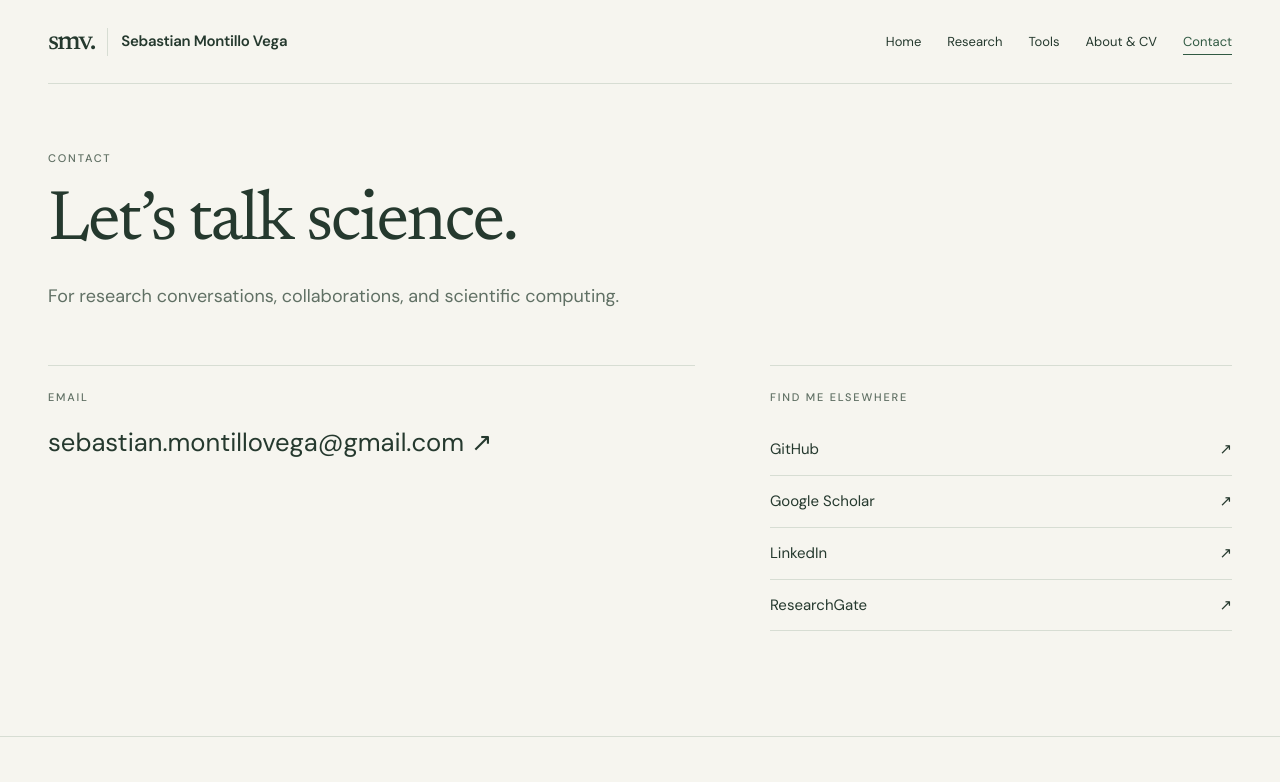
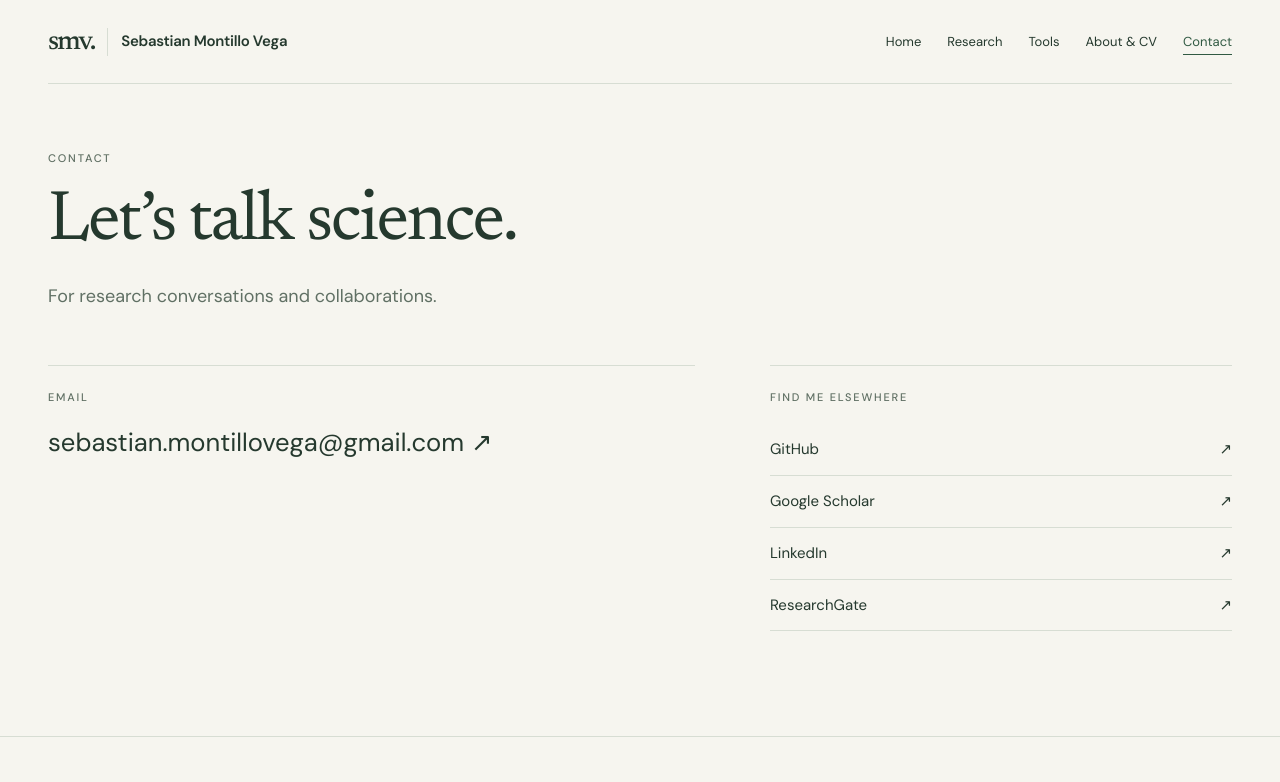
Before and after one commit to Smontillo/smontillo.github.io, a plain HTML site: page ContactInfor.html in a window 1280 px wide. Shown: the top 782 px of the page. Drawn offline with Linux system fonts and the light colour scheme.

Commit message:
Simplify contact invitation to research and collaborations

```diff
--- a/ContactInfor.html
+++ b/ContactInfor.html
@@ -3,7 +3,7 @@
 <head>
 <meta charset="utf-8">
 <meta name="viewport" content="width=device-width, initial-scale=1">
-<meta name="description" content="Contact Sebastian Montillo Vega for research and scientific computing conversations.">
+<meta name="description" content="Contact Sebastian Montillo Vega for research conversations and collaborations.">
 <meta name="theme-color" content="#f6f5ef">
 <title>Contact · Sebastian Montillo Vega</title>
 <link rel="canonical" href="https://smontillo.github.io/ContactInfor.html">
@@ -15,7 +15,7 @@
 </head>
 <body class="">
 <a class="skip-link" href="#main">Skip to content</a><header class="site-header"><div class="shell header-inner"><a class="wordmark" href="index.html"><span class="monogram" aria-hidden="true">smv.</span><span>Sebastian Montillo Vega</span></a><nav class="site-nav" aria-label="Main navigation"><a href="index.html">Home</a><a href="Publications.html">Research</a><a href="Apps.html">Tools</a><a href="CV.html">About & CV</a><a href="ContactInfor.html" aria-current="page">Contact</a></nav></div></header>
-<main id="main"><section class="shell page-intro"><p class="eyebrow">Contact</p><h1>Let’s talk science.</h1><p class="lead">For research conversations, collaborations, and scientific computing.</p></section><section class="shell contact-layout"><div class="contact-email"><span class="eyebrow">Email</span><a href="mailto:sebastian.montillovega@gmail.com">sebastian.montillovega@gmail.com <span aria-hidden="true">↗</span></a></div><div class="contact-profiles"><p class="eyebrow">Find me elsewhere</p><a href="https://github.com/Smontillo"><span>GitHub</span><span aria-hidden="true">↗</span></a><a href="https://scholar.google.com/citations?user=ZayQPHEAAAAJ&amp;hl=en"><span>Google Scholar</span><span aria-hidden="true">↗</span></a><a href="https://www.linkedin.com/in/sebastian-montillovega"><span>LinkedIn</span><span aria-hidden="true">↗</span></a><a href="https://www.researchgate.net/profile/Sebastian-Montillo-2?ev=hdr_xprf"><span>ResearchGate</span><span aria-hidden="true">↗</span></a></div></section></main>
+<main id="main"><section class="shell page-intro"><p class="eyebrow">Contact</p><h1>Let’s talk science.</h1><p class="lead">For research conversations and collaborations.</p></section><section class="shell contact-layout"><div class="contact-email"><span class="eyebrow">Email</span><a href="mailto:sebastian.montillovega@gmail.com">sebastian.montillovega@gmail.com <span aria-hidden="true">↗</span></a></div><div class="contact-profiles"><p class="eyebrow">Find me elsewhere</p><a href="https://github.com/Smontillo"><span>GitHub</span><span aria-hidden="true">↗</span></a><a href="https://scholar.google.com/citations?user=ZayQPHEAAAAJ&amp;hl=en"><span>Google Scholar</span><span aria-hidden="true">↗</span></a><a href="https://www.linkedin.com/in/sebastian-montillovega"><span>LinkedIn</span><span aria-hidden="true">↗</span></a><a href="https://www.researchgate.net/profile/Sebastian-Montillo-2?ev=hdr_xprf"><span>ResearchGate</span><span aria-hidden="true">↗</span></a></div></section></main>
 <footer class="site-footer"><div class="shell"><div class="footer-top"><div><span class="eyebrow">Let’s connect</span><h2>Good science starts with a conversation.</h2></div><a class="text-link" href="mailto:sebastian.montillovega@gmail.com">Email me <span aria-hidden="true">↗</span></a></div><div class="footer-bottom"><span>Sebastian Montillo Vega · Computational chemistry</span><div class="social-links"><a href="https://github.com/Smontillo">GitHub ↗</a><a href="https://scholar.google.com/citations?user=ZayQPHEAAAAJ&amp;hl=en">Google Scholar ↗</a><a href="https://www.linkedin.com/in/sebastian-montillovega">LinkedIn ↗</a></div></div><div class="version-link"><a href="previous/index.html">View previous design</a></div></div></footer>
 </body>
 </html>
```
